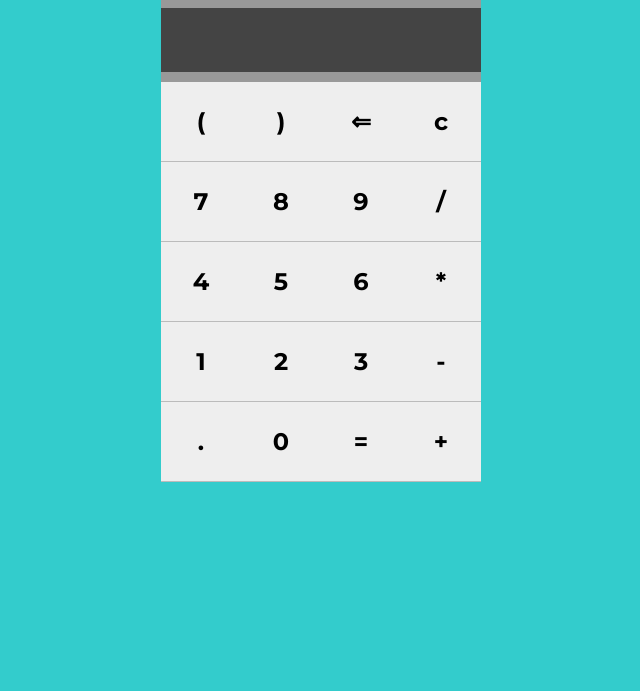
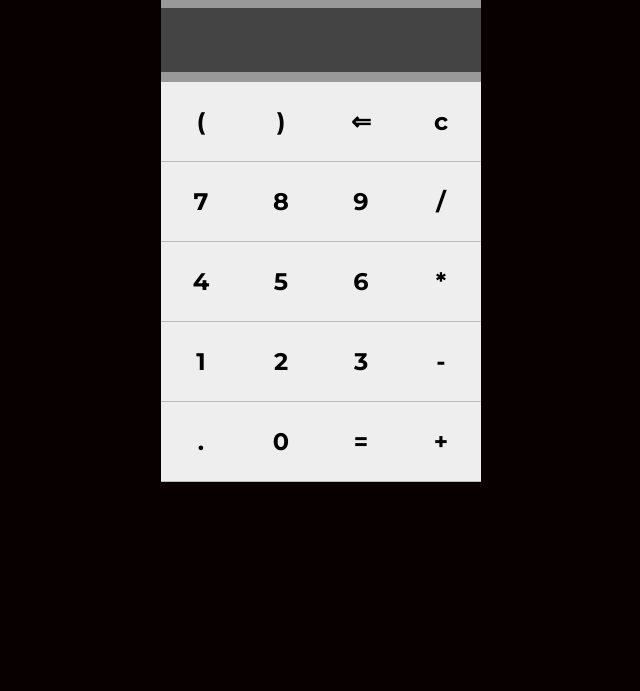
Before and after one commit to saikrishna1206/simple-calculator, a plain HTML site: page index.html in a window 1280 px wide. Shown: the part 109-800 px from the top of the page, without its empty margins (319-959 px from the left). Drawn offline with Linux system fonts and the light colour scheme.

Commit message:
Update style.css

```diff
--- a/style.css
+++ b/style.css
@@ -15,7 +15,7 @@ body {
     margin: 0 auto;
     font-family: 'Montserrat', sans-serif;
     font-weight: 700;
-    background-color: #33cccc;
+    background-color: #080000;
 }
 
 .formContainer {
```
